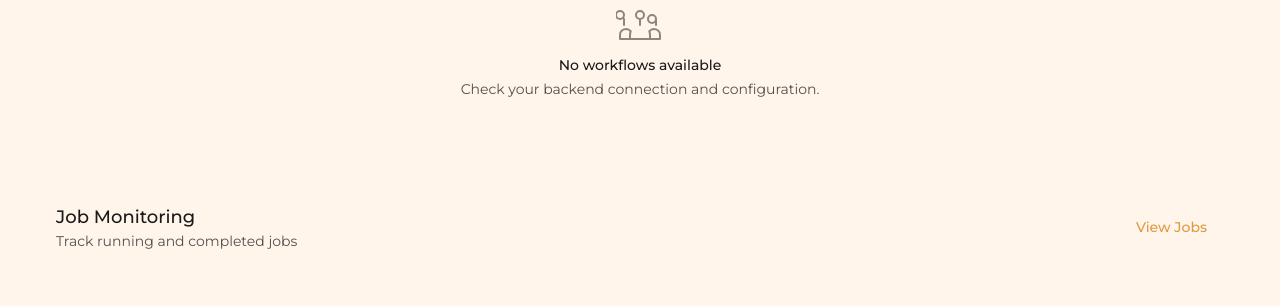
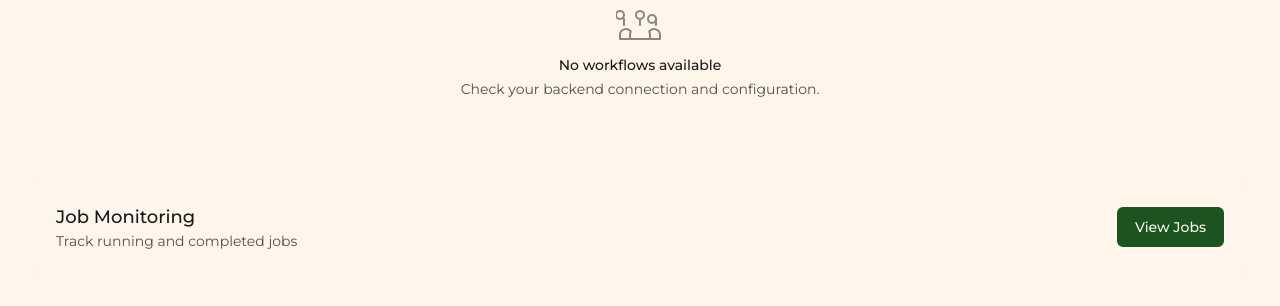
Before and after one commit to anderzzz/cartolex_user_app, a Flask app: template cartolex_user_app/templates/workflows/list.html in a window 1280 px wide. Shown: the part 267-573 px from the top of the page. Run offline with Flask 2, Linux system fonts and the light colour scheme; the template is opened without the code that fills it, so the values that code supplies are empty; some libraries are stand-ins or nearby versions.

Commit message:
Slight tweak to workflow button

```diff
--- a/cartolex_user_app/templates/workflows/list.html
+++ b/cartolex_user_app/templates/workflows/list.html
@@ -120,7 +120,7 @@
                 <p class="text-sm esevioz-text opacity-75">Track running and completed jobs</p>
             </div>
             <a href="{{ url_for('workflows.list_jobs') }}"
-               class="inline-flex items-center px-4 py-2 border border-transparent text-sm font-medium rounded-md esevioz-highlight esevioz-bg hover:opacity-75 focus:outline-none focus:ring-2 focus:ring-offset-2 transition-opacity">
+               class="inline-flex items-center px-4 py-2 text-sm font-medium rounded-md esevioz-btn-primary hover:opacity-75 focus:outline-none focus:ring-2 focus:ring-offset-2 transition-opacity">
                 View Jobs
             </a>
         </div>
```
